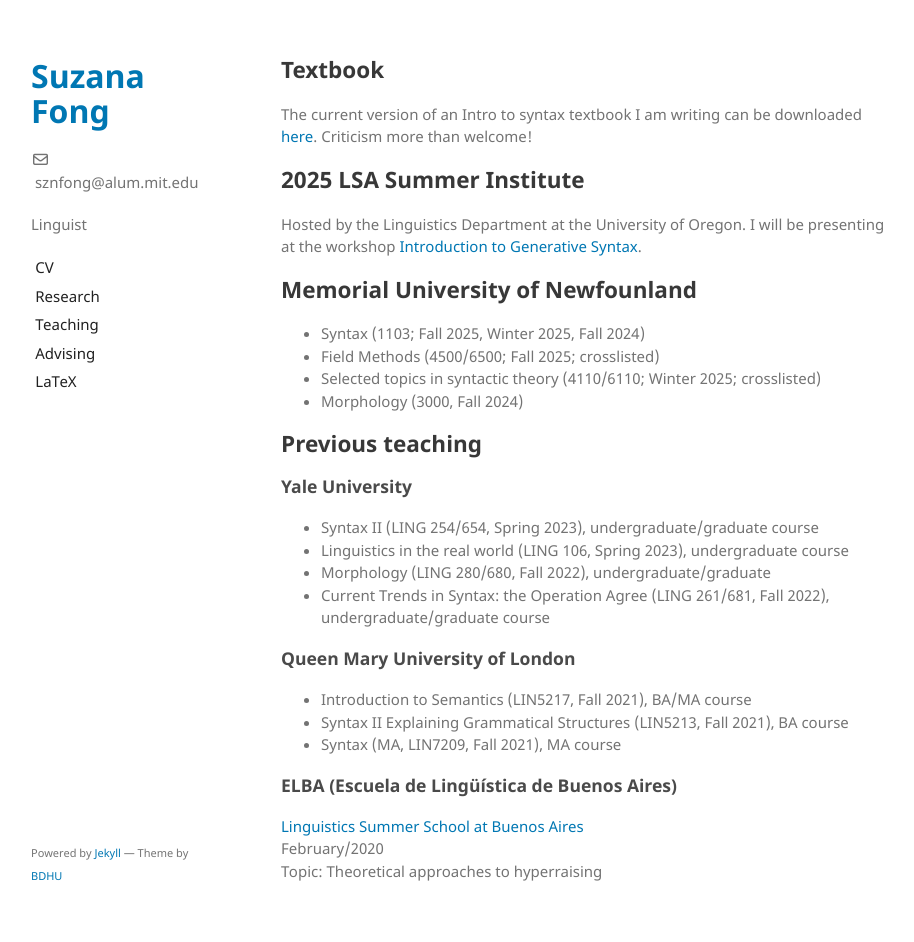
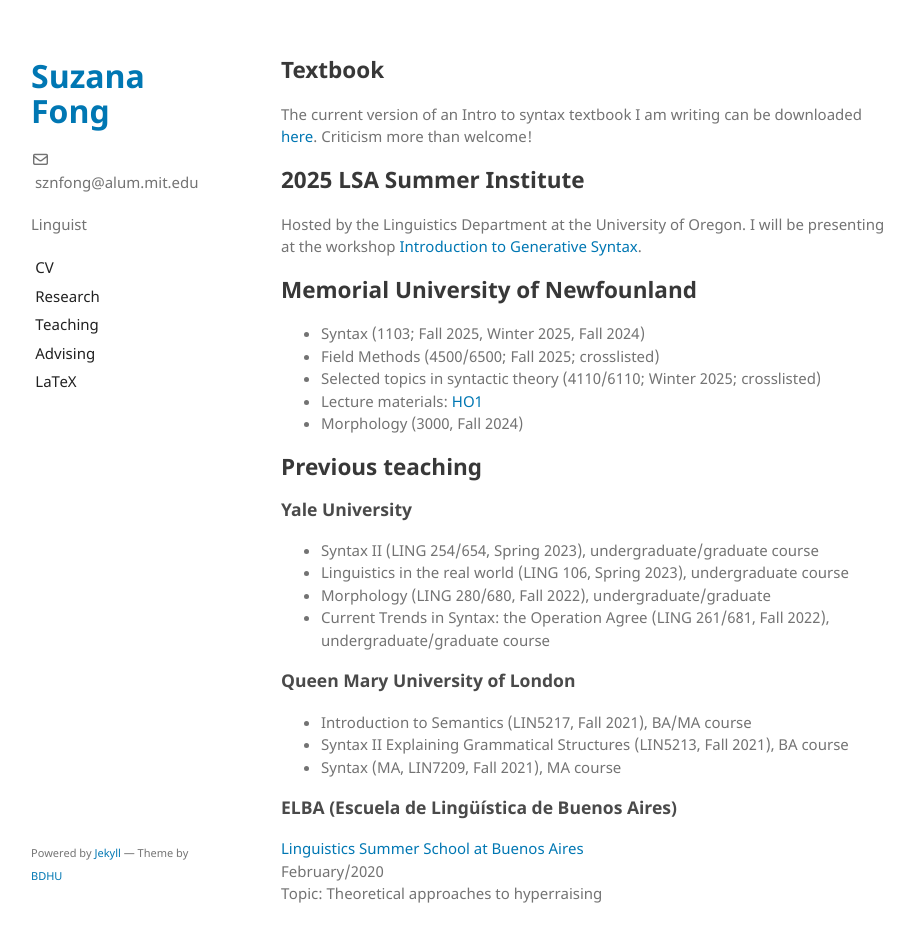
Before and after one commit to sznfng/sznfng.github.io, a Jekyll site: the page built from teaching.md, in a window 1280 px wide and 955 px high. Shown: the top 942 px of the window, without its empty margins (179-1093 px from the left). Built offline with Jekyll 4.4.1, drawn with Linux system fonts in a browser that asks for light colours.

Commit message:
Update teaching.md

```diff
--- a/teaching.md
+++ b/teaching.md
@@ -14,6 +14,7 @@ Hosted by the Linguistics Department at the University of Oregon. I will be pres
 + Syntax (1103; Fall 2025, Winter 2025, Fall 2024)
 + Field Methods (4500/6500; Fall 2025; crosslisted)
 + Selected topics in syntactic theory (4110/6110; Winter 2025; crosslisted)
+ - Lecture materials: [HO1](files/agree_course/Selected_topics_in_syntactic_theory_4110_6110_Winter_2025_handout 1.pdf)
 + Morphology (3000, Fall 2024)
 
 ## Previous teaching
```
